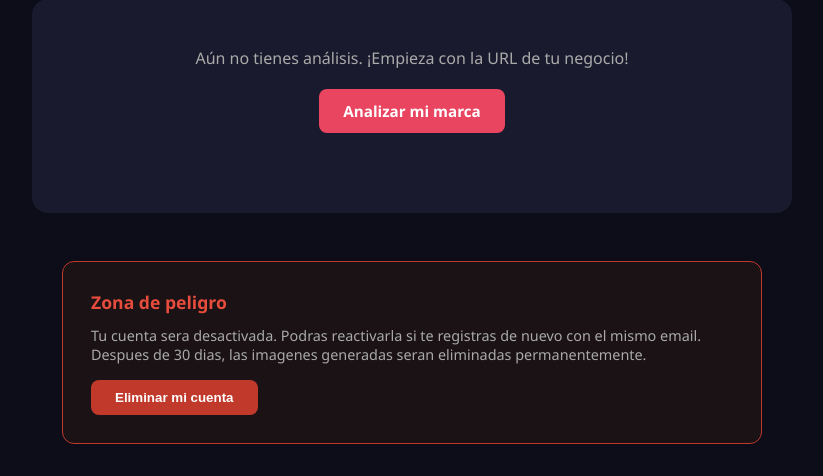
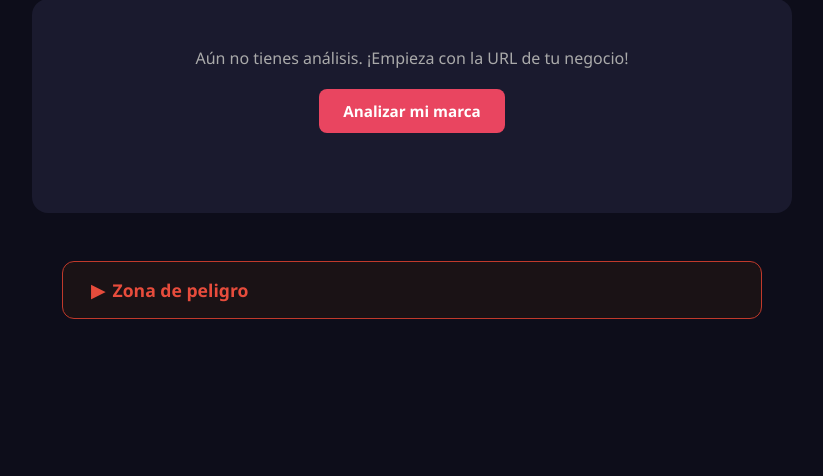
Before and after one commit to AnuarBarrera/agente-cosmic, a Django app: template core/brand_dna/templates/brand_dna/dashboard.html in a window 1280 px wide. Shown: the part 398-874 px from the top of the page, without its empty margins (228-1051 px from the left). After the commit the page ends 717 px from the top, so only its background shows below. Run offline with Django 5.2, Linux system fonts and the light colour scheme; the template is opened without the code that fills it, so the values that code supplies are empty.

Commit message:
fix: make danger zone collapsible with updated copy

```diff
--- a/core/brand_dna/templates/brand_dna/dashboard.html
+++ b/core/brand_dna/templates/brand_dna/dashboard.html
@@ -124,10 +124,14 @@
     {% endif %}
   </div>
 
-  <div style="max-width:700px;margin:48px auto 32px;border:1px solid #c0392b;border-radius:12px;padding:28px;background:#1a1215;">
-    <h3 style="color:#e74c3c;margin-bottom:12px;font-size:1.1rem;">Zona de peligro</h3>
+  <details style="max-width:700px;margin:48px auto 32px;border:1px solid #c0392b;border-radius:12px;background:#1a1215;">
+    <summary style="padding:16px 28px;cursor:pointer;color:#e74c3c;font-weight:600;font-size:1.1rem;list-style:none;display:flex;align-items:center;gap:8px;">
+      <span style="transition:transform 0.2s;display:inline-block;" id="dangerArrow">&#9654;</span> Zona de peligro
+    </summary>
+    <div style="padding:0 28px 28px;">
       <p style="color:#aaa;font-size:0.9rem;margin-bottom:16px;">
-      Tu cuenta sera desactivada. Podras reactivarla si te registras de nuevo con el mismo email.
+        Si deseas desactivar tu cuenta da click en el boton.
+        Podras reactivarla si te registras de nuevo con el mismo email.
         Despues de 30 dias, las imagenes generadas seran eliminadas permanentemente.
       </p>
       <button type="button" id="dangerBtn" onclick="document.getElementById('dangerConfirm').style.display='block';this.style.display='none';"
@@ -147,5 +151,13 @@
         </form>
       </div>
     </div>
+  </details>
+  <script>
+    var details = document.querySelector('details');
+    if (details) details.addEventListener('toggle', function() {
+      var arrow = document.getElementById('dangerArrow');
+      if (arrow) arrow.style.transform = details.open ? 'rotate(90deg)' : '';
+    });
+  </script>
 </body>
 </html>
```
Lines whose indentation alone changed are shown as unchanged.
